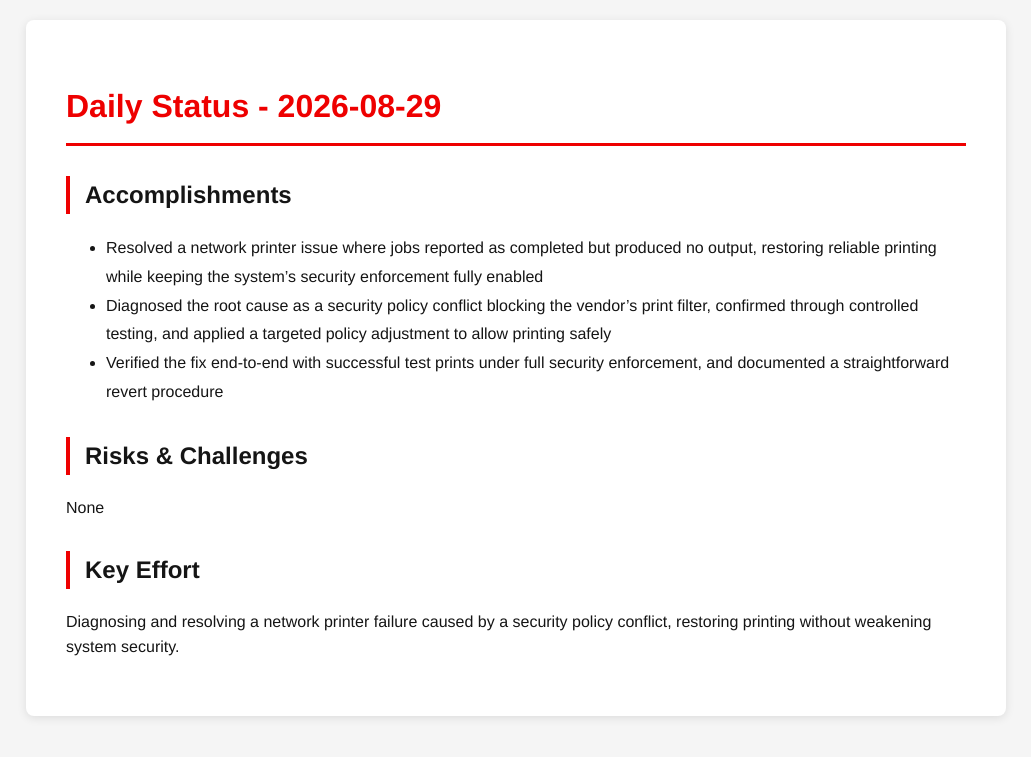
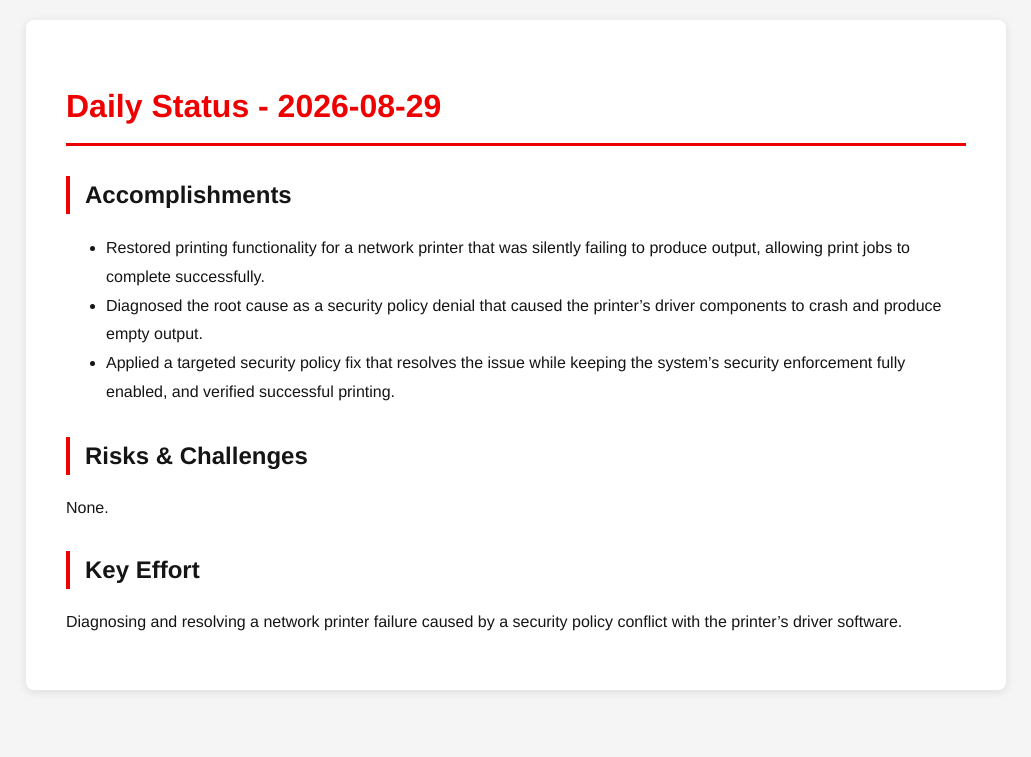
Before and after one commit to tzvatot/daily-status, a Jekyll site: the page built from 2026-08-29.md, in a window 1280 px wide. Shown: the top 757 px of the page, without its empty margins (124-1155 px from the left). Built offline with Jekyll 4.4.1, drawn with Linux system fonts in a browser that asks for light colours.

Commit message:
Daily status update - 2026-08-29

```diff
--- a/2026-08-29.md
+++ b/2026-08-29.md
@@ -7,12 +7,12 @@ date: 2026-08-29
 # Daily Status - 2026-08-29
 
 ## Accomplishments
-- Resolved a network printer issue where jobs reported as completed but produced no output, restoring reliable printing while keeping the system's security enforcement fully enabled
-- Diagnosed the root cause as a security policy conflict blocking the vendor's print filter, confirmed through controlled testing, and applied a targeted policy adjustment to allow printing safely
-- Verified the fix end-to-end with successful test prints under full security enforcement, and documented a straightforward revert procedure
+- Restored printing functionality for a network printer that was silently failing to produce output, allowing print jobs to complete successfully.
+- Diagnosed the root cause as a security policy denial that caused the printer's driver components to crash and produce empty output.
+- Applied a targeted security policy fix that resolves the issue while keeping the system's security enforcement fully enabled, and verified successful printing.
 
 ## Risks & Challenges
-None
+None.
 
 ## Key Effort
-Diagnosing and resolving a network printer failure caused by a security policy conflict, restoring printing without weakening system security.
+Diagnosing and resolving a network printer failure caused by a security policy conflict with the printer's driver software.
```
